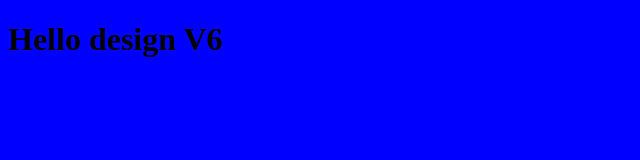
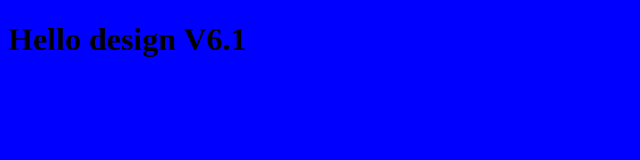
Before and after one commit to deepak1120080901/myrepo, a plain HTML site: page index.html in a window 1280 px wide. Shown: the full height of the page, 0-640 px from the left. Drawn offline with Linux system fonts and the light colour scheme.

Commit message:
change version 6.1

```diff
--- a/index.html
+++ b/index.html
@@ -7,6 +7,6 @@
     <link rel="stylesheet" href="style.css">
 </head>
 <body>
-    <h1>Hello design V6</h1>
+    <h1>Hello design V6.1</h1>
 </body>
 </html>
```
